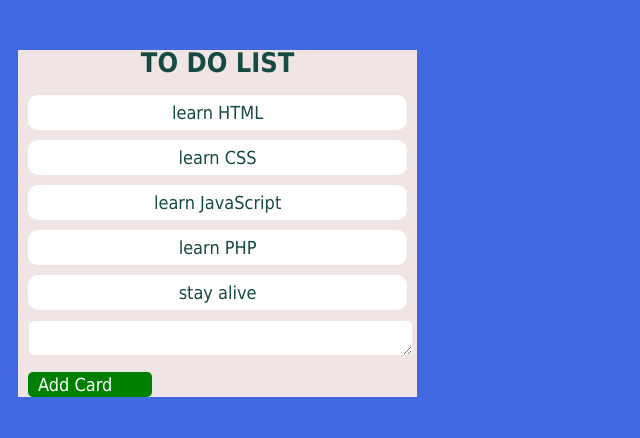
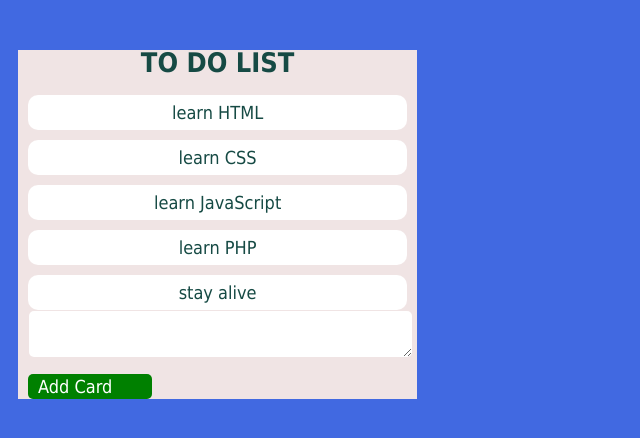
Before and after one commit to Natlia82/LessonDnD, a website built with webpack: page src/index.html in a window 1280 px wide. Both pictures are taken after a click on the element "+ add another card". Shown: the whole page, without its empty margins (0-640 px from the left). Built offline with nearby package versions, Linux system fonts and the light colour scheme.

Commit message:
добавление нового элемента

```diff
--- a/src/css/style.css
+++ b/src/css/style.css
@@ -77,6 +77,12 @@ body {
     border-radius: 5px;
 }
 
+.textNew {
+    font-family: "Tahoma", sans-serif;
+    font-size: 18px;
+    text-align: center;
+}
+
 .displayNone {
     display: none;
 }
--- a/src/index.html
+++ b/src/index.html
@@ -18,7 +18,9 @@
             <li class="tasks__item">learn JavaScript</li>
             <li class="tasks__item">learn PHP</li>
             <li class="tasks__item">stay alive</li>
+
         </ul>
+        <div id="textCuntentNew" class="displayNone"><textarea maxlength="100" id="text" class="textNew"></textarea></div>
         <div class="add_card">+ add another card</div>
         <div class="add displayNone">add card</div>
     </section>
--- a/src/js/addCard.js
+++ b/src/js/addCard.js
@@ -1,49 +1,41 @@
 /******добавление элемента*****/
-
-/*
-const but = document.querySelector('.add');
-but.addEventListener("click", cliki);
-
 function cliki() {
     const li = document.createElement('li');
+    const text = document.getElementById('text').value;
     li.className = 'tasks__item';
     li.draggable = true;
-    li.textContent = 'новый элемент';
+    li.textContent = text;
 
     let elem = document.querySelector('.tasks__list');
-    console.log(elem);
     elem.appendChild(li);
+    togleTextarea();
+    removeAddButton();
 }
-*/
+
 function removeAddButton() {
     const buttonAdd = document.querySelector('.add_card');
     buttonAdd.classList.toggle('displayNone');
     const AddCard = document.querySelector('.add');
     AddCard.classList.toggle('displayNone');
-    //  buttonAdd.classList.add('add');
-    //  buttonAdd.classList.remove('add_card');
+}
+
+function togleTextarea() {
+    const textCuntentNew = document.getElementById("textCuntentNew");
+    document.getElementById('text').value = "";
+    textCuntentNew.classList.toggle("displayNone");
 }
 
 function addCard() {
-    const li = document.createElement('li');
-    li.className = 'tasks__item';
-    li.className = 'new_tasks__item';
-    li.draggable = true;
-    //  li.textContent = 'новый элемент';
-
-    /*создаем элемент для ввода текста*/
-    const input = document.createElement("textarea");
-    input.maxLength = "100";
-    input.classList.add('textNew')
-
-    li.appendChild(input);
-    //добавление созданного элемента в контент
-    let elem = document.querySelector('.tasks__list');
-    //  console.log(elem);
-    elem.appendChild(li);
+    togleTextarea();
     removeAddButton();
 }
+
 const butAdd = document.querySelector('.add_card');
 butAdd.addEventListener('click', () => {
     addCard();
 });
+
+const but = document.querySelector('.add');
+but.addEventListener("click", (e) => {
+    cliki();
+});
```
